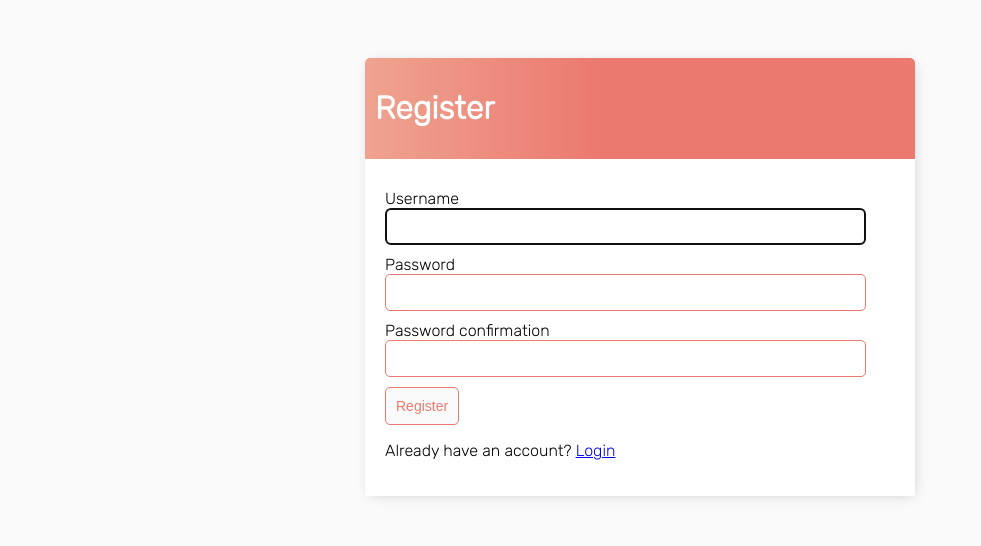
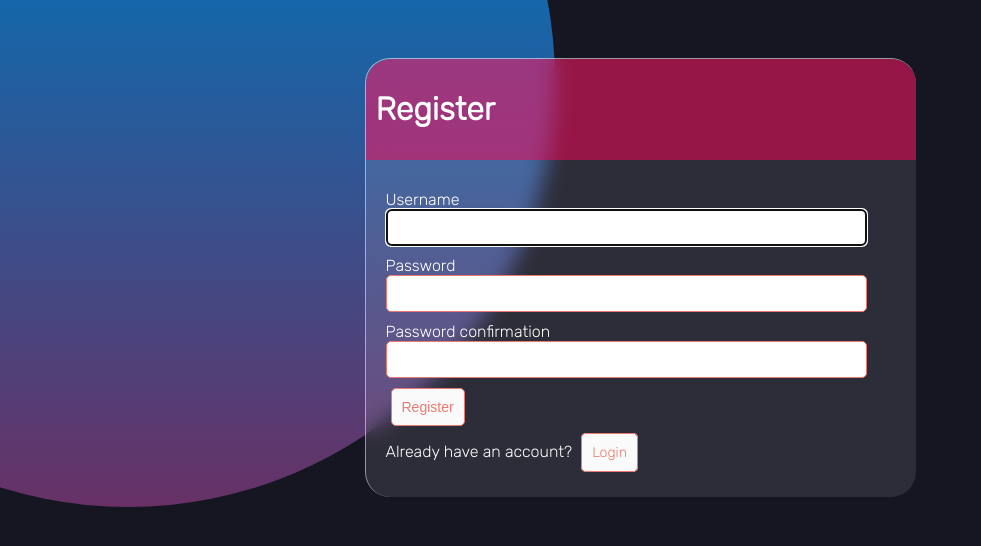
Before and after one commit to m-sounak/todo, a Django app: page /register/ in a window 1280 px wide. Shown: the top 546 px of the page, without its empty margins (0-981 px from the left). Run offline with Django 3.2, Linux system fonts and the light colour scheme.

Commit message:
CSS complete

```diff
--- a/base/templates/base/login.html
+++ b/base/templates/base/login.html
@@ -12,7 +12,7 @@
         <input class="button" type="submit" value="Login">
     </form>
 
-    <p>Dont have an account? <a href="{% url 'register' %}">Register</a></p>
+    <p>Dont have an account? <a class="button" href="{% url 'register' %}">Register</a></p>
 </div>
 
 {% endblock content %}
--- a/base/templates/base/main.html
+++ b/base/templates/base/main.html
@@ -11,24 +11,35 @@
 
         <style>
             body {
-                background-color: #FAFAFA;
+                background-color: #161623;
                 font-family: 'Rubik', sans-serif;
                 padding-top: 50px;
+            }
+            body::before {
+                content: '';
+                position: absolute;
+                top: 0;
+                left: 0;
+                width: 100%;
+                height: 100%;
+                background: linear-gradient(#1567aa, #97123e);
+                clip-path: circle(40% at 10% 10%);
             }
             .container {
                 max-width: 550px;
                 margin: auto;
-                background-color: #FFF;
+                /*background-color: #FFF;
                 -webkit-box-shadow: 2px 2px 13px -4px rgba(0, 0, 0, 0.21);
-                box-shadow: 2px 2px 13px -4px rgba(0, 0, 0, 0.21);
+                box-shadow: 2px 2px 13px -4px rgba(0, 0, 0, 0.21);*/
             }
             .header-bar {
                 display: flex;
                 justify-content: space-between;
                 color: #FFF;
                 padding: 10px;
-                border-radius: 5px 5px 0 0;
-                background: linear-gradient(90deg, #efa390 0%, #eb796f 43%, #eb796f 100%);
+                border-radius: 25px 25px 0 0;
+                /*background: linear-gradient(90deg, #efa390 0%, #eb796f 43%, #eb796f 100%);*/
+                background-color: rgba(255, 0, 85, 0.5);
             }
             .header-bar a {
                 color: rgb(247, 247, 247);
@@ -39,8 +50,9 @@
                 align-items: center;
                 justify-content: space-between;
                 padding: 20px;
-                background-color: #FFF;
+                background-color: rgba(247, 247, 247,0.6);
                 border-top: 1px solid rgb(226, 226, 226);
+                color: #161623;
             }
             .task-title {
                 display: flex;
@@ -78,7 +90,7 @@
             #add-link {
                 color: #eb796f;
                 text-decoration: none;
-                font-size: 42px;
+                font-size: 30px;
                 text-shadow: 1px 1px #81413b;
             }
             input[type=text], input[type=password], textarea {
@@ -101,17 +113,32 @@
                 cursor: pointer;
                 text-decoration: none;
                 margin-top: 10px;
+                margin-left: 5px;
             }
             .card-body {
                 padding: 20px;
             }
-
+            .card {
+                box-shadow: 30px 30px 100 px rgba(0,0,0,0.4);
+                background: rgba(255, 255, 255, 0.1);
+                border-top: 1px solid rgba(255, 255, 255, 0.5);
+                border-left: 1px solid rgba(255, 255, 255, 0.5);
+                backdrop-filter: blur(10px);
+                border-radius: 25px;
+            }
+            h1,h2,h3,h4,h5,h6,p,label{
+                color: white;
+            }
+            .task-items-wrapper {
+                padding-bottom: 25px;
+                padding-top: 10px;
+            }
 
         </style>
 
     </head>
     <body>
-        <div class="container">
+        <div class="container card">
             {% block content %}
             {% endblock content %}
         </div>
--- a/base/templates/base/register.html
+++ b/base/templates/base/register.html
@@ -20,7 +20,7 @@
         <input class="button" type="submit" value="Register">
     </form>
 
-    <p>Already have an account? <a href="{% url 'login' %}">Login</a></p>
+    <p>Already have an account? <a class="button" href="{% url 'login' %}">Login</a></p>
 </div>
 
 {% endblock content %}
--- a/base/urls.py
+++ b/base/urls.py
@@ -1,12 +1,13 @@
 from django.urls import path
-from .views import TaskList, TaskDetail, TaskCreate, TaskUpdate, TaskDelete, CustomLoginView, RegisterPage
+from .views import TaskList, TaskDetail, TaskCreate, TaskUpdate, TaskDelete, CustomLoginView, RegisterPage, landing
 from django.contrib.auth.views import LogoutView
 
 urlpatterns = [
+    path('', landing, name='landing'),
     path('login/', CustomLoginView.as_view(), name='login'),
-    path('logout/', LogoutView.as_view(next_page='login'), name='logout'),
+    path('logout/', LogoutView.as_view(next_page='landing'), name='logout'),
     path('register/', RegisterPage.as_view(), name='register'),
-    path('', TaskList.as_view(), name='tasks'),
+    path('tasks/', TaskList.as_view(), name='tasks'),
     path('tasks/<int:pk>/', TaskDetail.as_view(), name='task'),
     path('task-update/<int:pk>/', TaskUpdate.as_view(), name='task-update'),
     path('task-delete/<int:pk>/', TaskDelete.as_view(), name='task-delete'),
--- a/base/views.py
+++ b/base/views.py
@@ -76,3 +76,6 @@ class TaskDelete(LoginRequiredMixin, DeleteView):
     model = Task
     context_object_name = 'task'
     success_url = reverse_lazy('tasks')
+
+def landing(req):
+    return render(req,'base/landing.html')
```
Also changed, not shown: base/templates/base/landing.html (added, +20 -0 lines), base/templates/base/task_list.html (+4 -4 lines), db.sqlite3.
